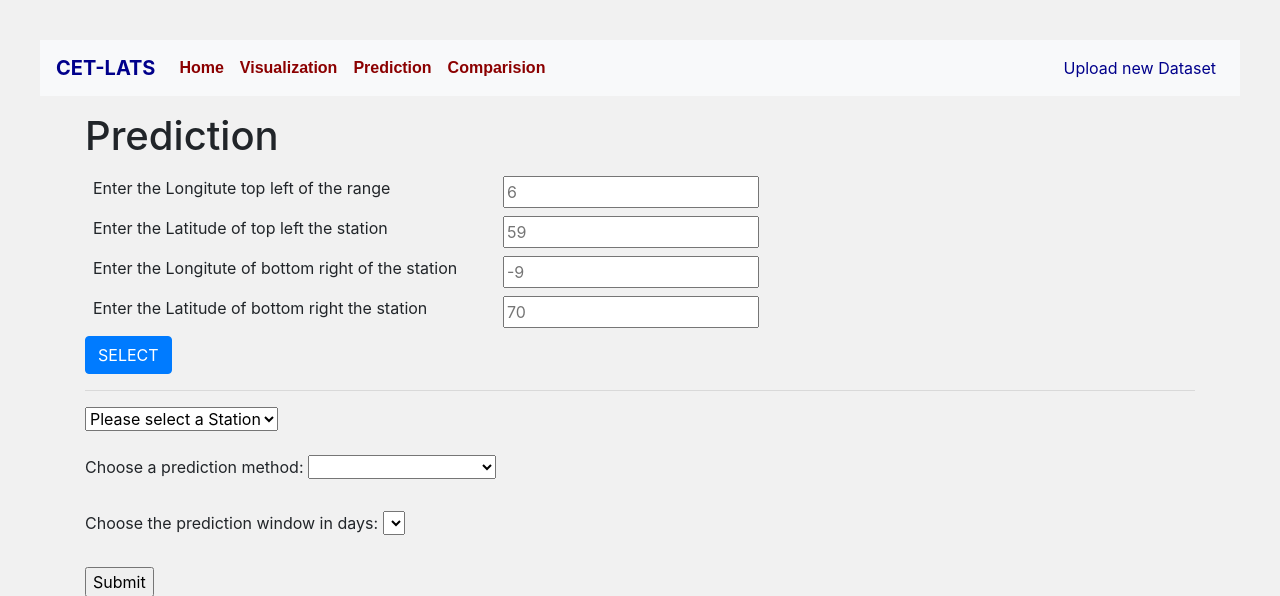
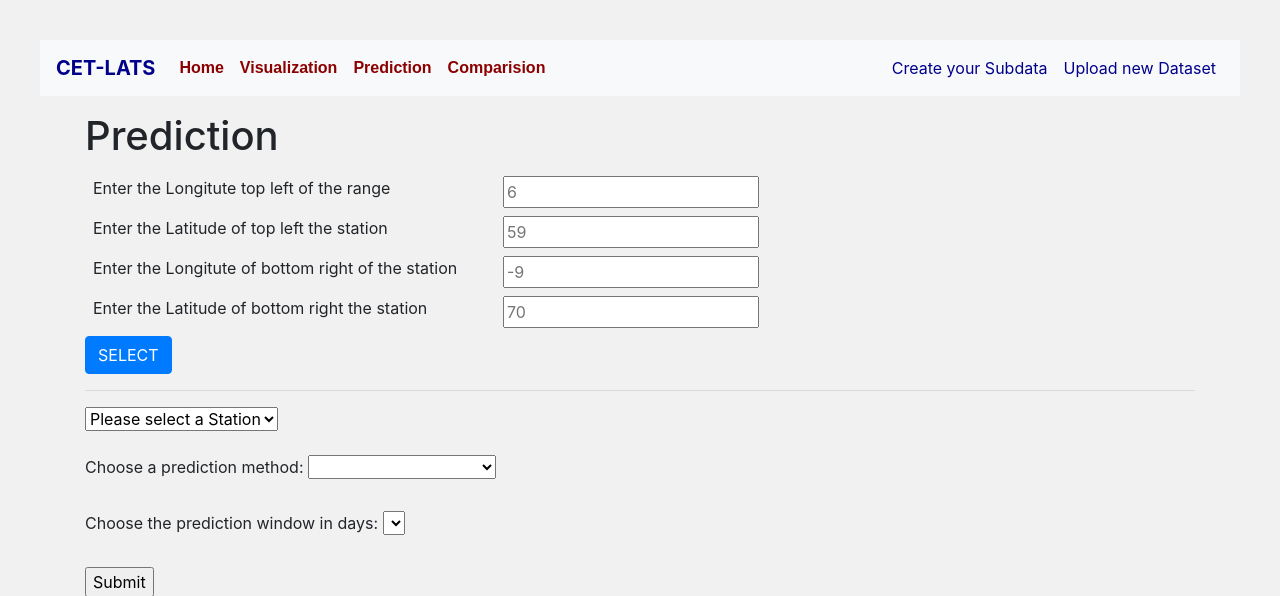
Before and after one commit to Prabingiri/CET-LATS, a Flask app: page /predict in a window 1280 px wide. Shown: the top 596 px of the page. Run offline with Flask 2, Linux system fonts and the light colour scheme; lists and menus that the app fills with data are empty; parts of the project's set-up code (start-up, migrations or seed data) failed here and were passed over; some libraries are stand-ins or nearby versions.

Commit message:
Add files via upload

```diff
--- a/app/templates/public/templates/public_template.html
+++ b/app/templates/public/templates/public_template.html
@@ -47,9 +47,14 @@
 
   <div class="collapse navbar-collapse" id="navbarNav">
     <ul class="navbar-nav ml-auto">
+           <li class="nav-item">
+        <a class="nav-link" style="color:darkblue;" href="/select_sub_data">Create your Subdata</a>
+      </li>
       <li class="nav-item">
         <a class="nav-link" style="color:darkblue;" href="/upload_dataset">Upload new Dataset</a>
       </li>
+
+
     </ul>
   </div>
 
```
